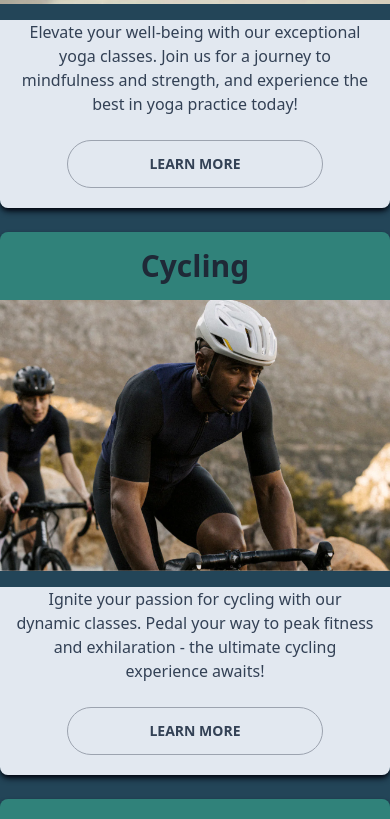
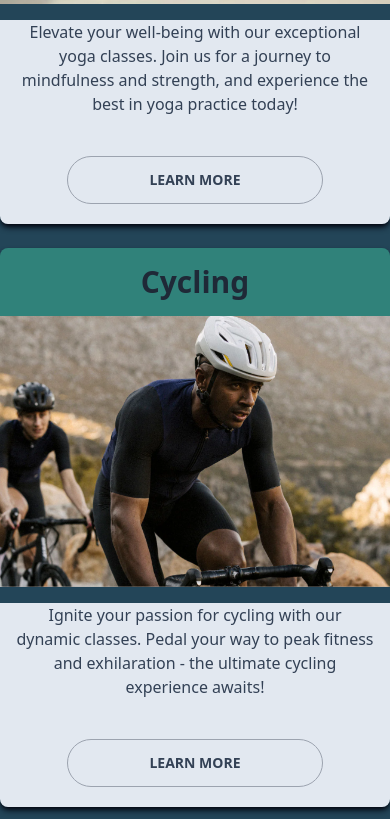
Before and after one commit to ymn-dev/benom-health-webapp-frontend, a React (Vite) app: page / in a window 390 px wide. Shown: the part 1340-2159 px from the top of the page. Built offline with nearby package versions, Linux system fonts and the light colour scheme.

Commit message:
responsivecardbuttonfix

```diff
--- a/src/Component/Home/Card.jsx
+++ b/src/Component/Home/Card.jsx
@@ -12,15 +12,14 @@ const Card = ({ Name, Image, Text }) => {
   <div className="w-full overflow-hidden">
     <img src={Image} alt={Name} className="w-full h-full object-cover" />
   </div>
-  <div className="bg-slate-200 h-full  flex-col justify-between space-y-2 pb-5">
-    <div className=" h-fit">
-      <p className="text-slate-700  m-4 font-family: 'Nunito' ">{Text}</p>
+  <div className="bg-slate-200 h-full  flex-col justify-between pb-5">
+    <div className=" ">
+      <p className="text-slate-700  h-28  m-4  font-family: 'Nunito' ">{Text}</p>
     </div>
-    <div className="card-actions justify-center  ">
+    <div className=" justify-center  ">
       <Link
         to={link}
         className="  text-slate-700 mt-2 font-bold btn btn-wide rounded-full bg-slate-200 border-gray-400 hover:bg-sea-blue duration-500 hover:border-gray-400 hover:scale-105"
-
       >
         {'Learn more'}
       </Link>
```
